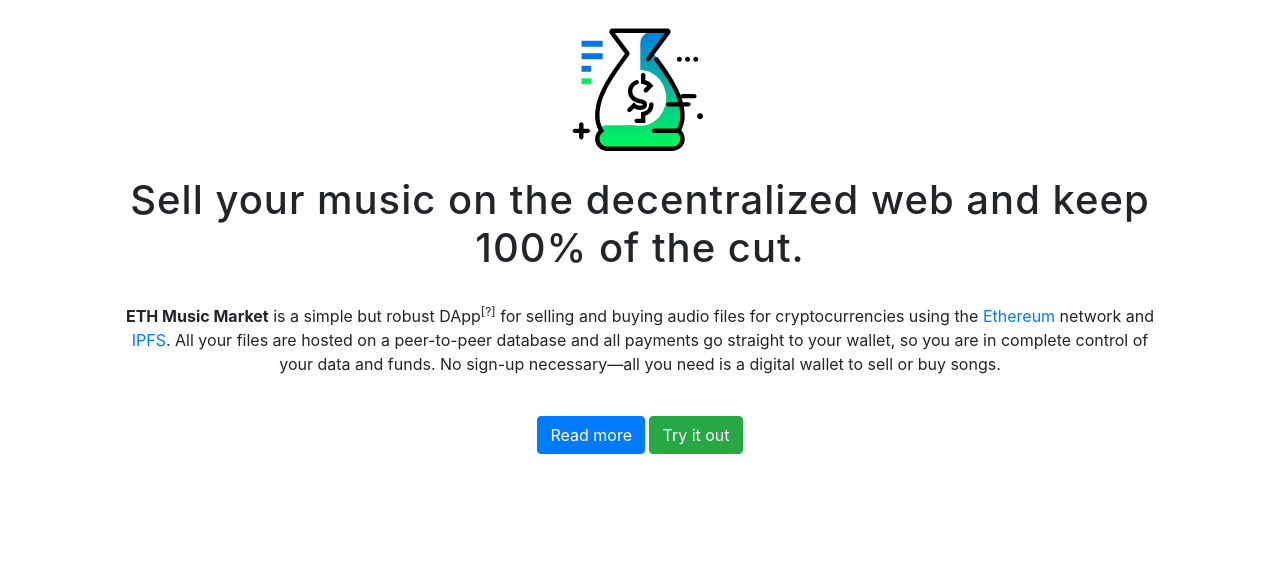
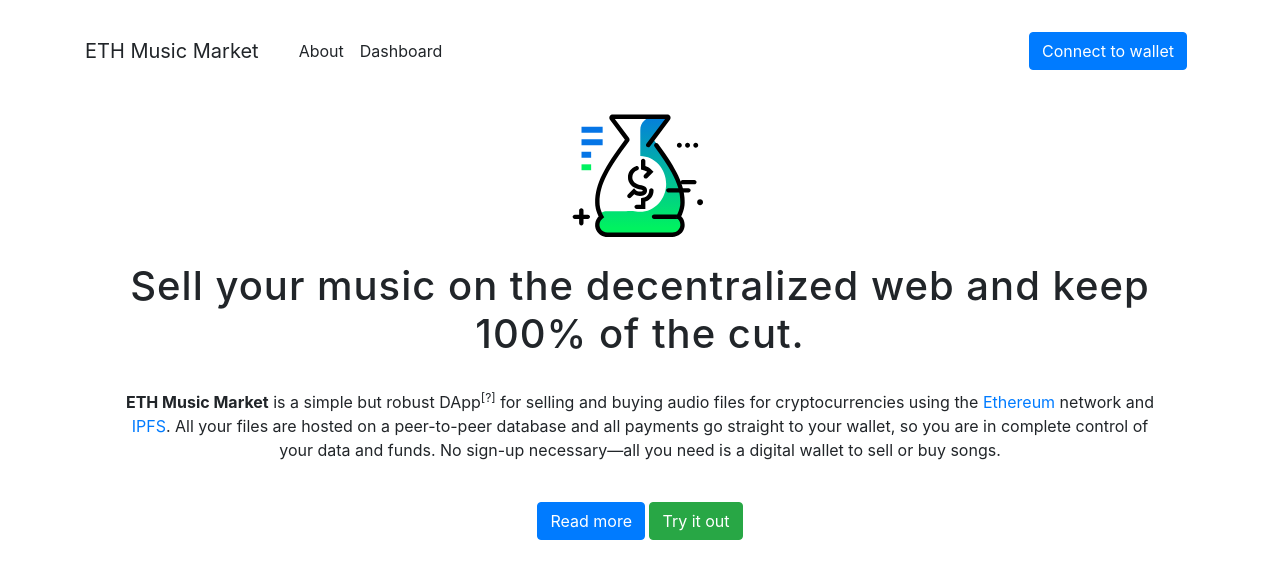
Before and after one commit to jamesondh/eth-music-market, a Next.js app: page / in a window 1280 px wide. Shown: the top 578 px of the page. Built offline with nearby package versions, Linux system fonts and the light colour scheme.

Commit message:
Create skeleton for header component

```diff
--- a/components/header.js
+++ /dev/null
@@ -1,11 +0,0 @@
-// UI elements
-import Navbar from 'react-bootstrap/Navbar'
-
-export default function Header() {
-  return (
-    <header data-testid="header">
-      <Navbar>
-      </Navbar>
-    </header>
-  )
-}
--- /dev/null
+++ b/components/header/index.js
@@ -0,0 +1,31 @@
+// UI elements
+import Nav from 'react-bootstrap/Nav';
+import Navbar from 'react-bootstrap/Navbar';
+import Button from 'react-bootstrap/Button';
+import Container from 'react-bootstrap/Container';
+
+export default function Header() {
+  return (
+    <header data-testid="header">
+      <Navbar expand="lg" className="my-3">
+      <Container>
+        <Navbar.Brand>
+          <a className="text-body mr-4" href="/">ETH Music Market</a>
+        </Navbar.Brand>
+        <Navbar.Toggle aria-controls="responsive-navbar-nav" />
+        <Navbar.Collapse id="responsive-navbar-nav">
+          <Nav className="mr-auto">
+            <a className="text-body mr-3" href="/about">About</a>
+            <a className="text-body mr-3" href="/dashboard">Dashboard</a>
+          </Nav>
+          <Nav>
+            <Nav.Link>
+              <Button variant="primary" onClick={console.log("Connect to wallet")}>Connect to wallet</Button><br/>
+            </Nav.Link>
+          </Nav>
+        </Navbar.Collapse>
+      </Container>
+      </Navbar>
+    </header>
+  )
+}
--- a/pages/_app.js
+++ b/pages/_app.js
@@ -5,7 +5,7 @@
 import { GlobalContextProvider } from '../state/global.js';
 
 // Components
-import Header from '../components/header.js'
+import Header from '../components/header'
 
 // UI elements
 import Container from 'react-bootstrap/Container'
```
Also changed, not shown: 1 other file (tests, documents, lock files or other folders).
